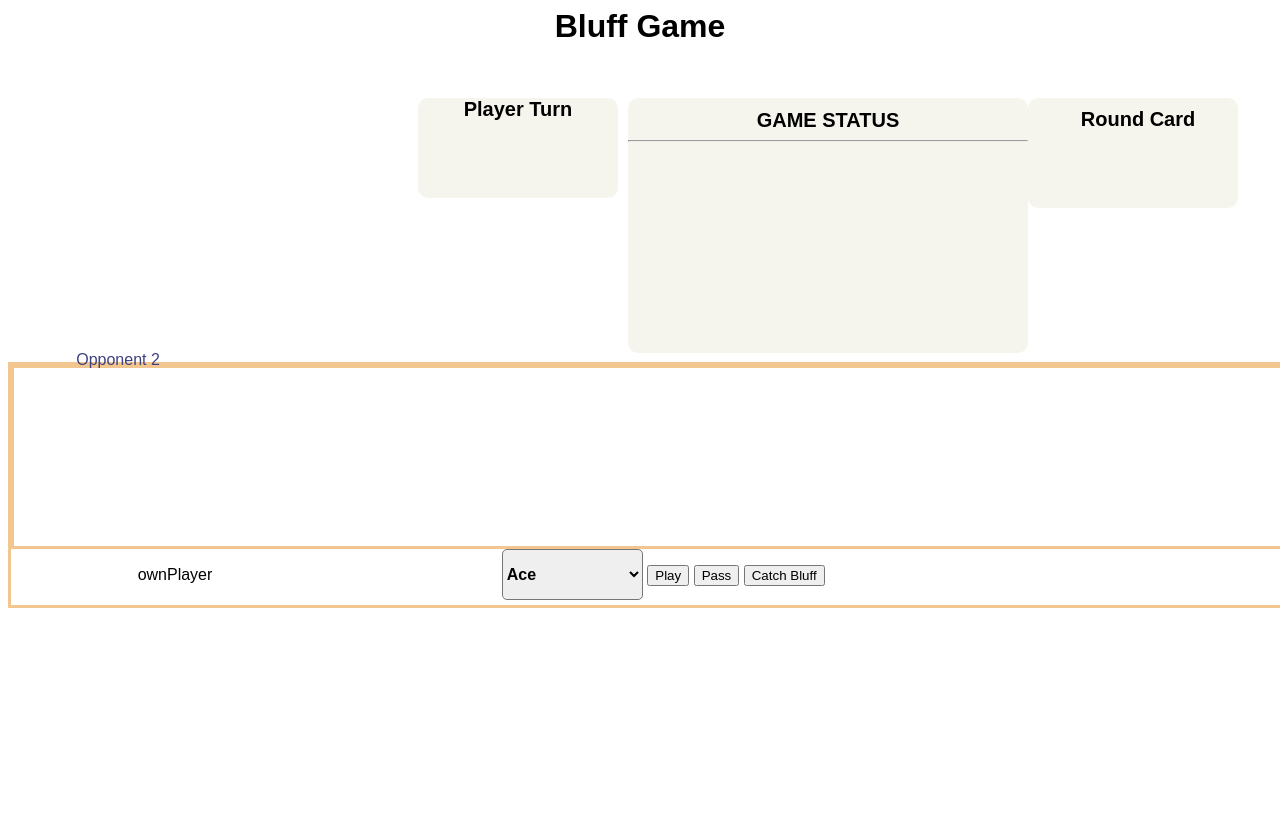
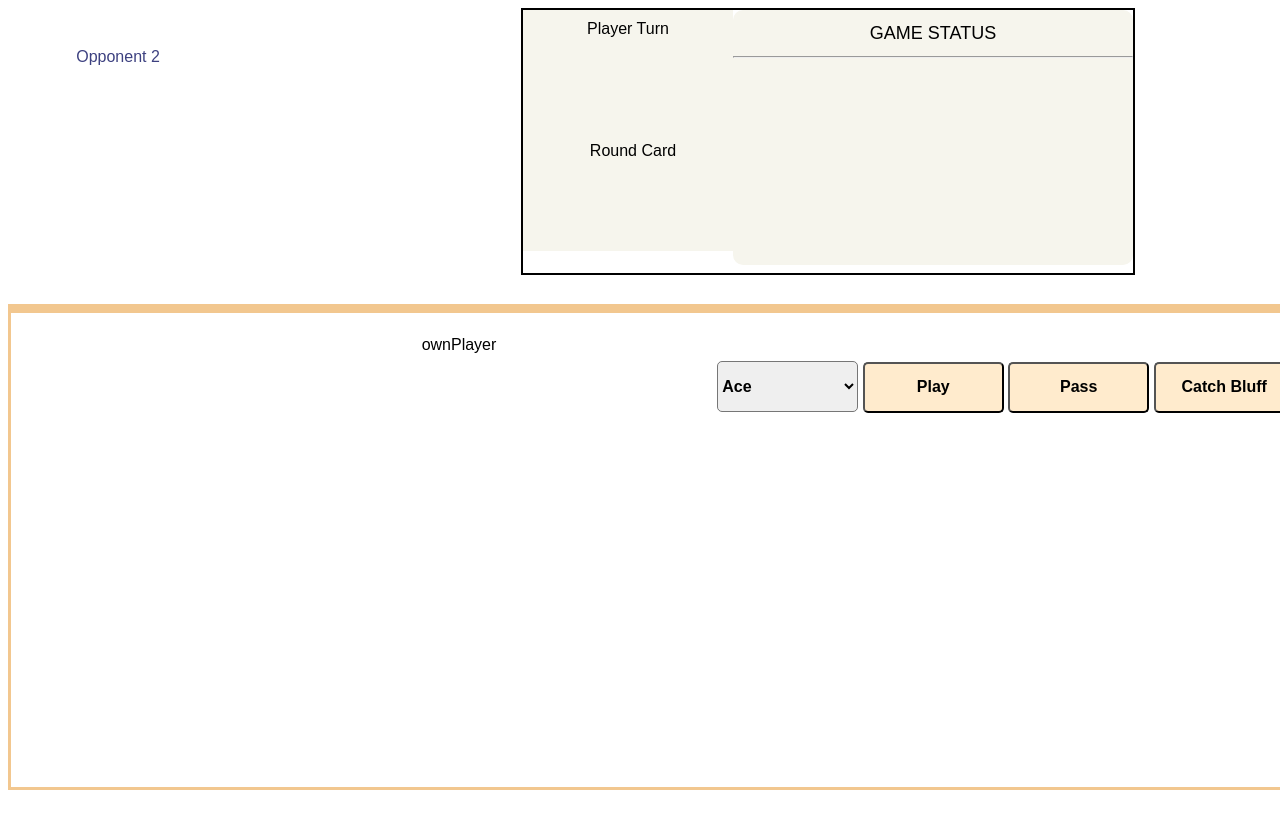
Before and after one commit to jishnu16/BluffCardGame, a website: page public/bluff.html in a window 1280 px wide. Shown: the top 828 px of the page. Drawn offline with nearby package versions, Linux system fonts and the light colour scheme; no server answers.

Commit message:
[jishnu/suman]- Layout Modified
What changes have you made?

For better view.

```diff
--- a/public/bluff.html
+++ b/public/bluff.html
@@ -9,10 +9,20 @@
 	</head>
 	<body >
 
-		<h1>Bluff Game</h1>
+		<!-- <h1>Bluff Game</h1> -->
 		<div class="table">
-			<div class="round"><b>Round Card</b>
-				<h3 id="namedCard"></h3>
+			<div class="gameStatus">
+				<div class="round">Round Card
+					 <div id="namedCard"></div>
+				</div>
+				<div class="status">GAME STATUS
+					<hr>
+					<table id = 'logTable'></table>
+					<h4 id = 'challenge'></h4>
+				</div>
+					<div class="playerTurn">Player Turn
+					<div class="turnName"></div>
+				</div>
 			</div>
 			<div class="player">
 
@@ -41,17 +51,10 @@
 					<!-- </div> -->
 				</div>
 			</div>
-			<div class="status"><b>GAME STATUS</b>
-				<hr>
-				<table id = 'logTable'></table>
-				<h4 id = 'challenge'></h4>
-			</div>
+
 			<div class="opponent1">Opponent 1
 			</div>
 			<div class="opponent2">Opponent 2</div>
-			<div class="playerTurn">Player Turn
-				<div class="turnName"></div>
-			</div>
 		</div>
 	</body>
 </html>
--- a/public/style/bluff.css
+++ b/public/style/bluff.css
@@ -20,13 +20,12 @@ h1{
     position: absolute;
     padding-top: 10px;
     padding-left: 10px;
-    top: 4%;
-    right: 25%;
+    top: 122px;
+    /* left: 128px; */
     width: 200px;
-    height: 100px;
+    height: 109px;
     background-color: #F6F5ED;
-    border-radius: 10px;
-    font-weight: bold;
+    /* border-radius: 10px; */
 }
 .player {
     position: absolute;
@@ -35,29 +34,29 @@ h1{
     /* bottom: 105px; */
     /* right: 65px; */
     width: 100%;
-    height: 30%;
+    height: 60%;
     border: 3px solid #F2C78F;
     /* left: 50%; */
+    text-align: center;
 }
 .status {
-    font-weight: bold;
-    position: absolute;
+    font-weight: 300;
+    font-size: 18px;
     padding-top: 10px;
     text-align: center;
     overflow: scroll;
-    top: 32px;
-    right: 620px;
     width: 400px;
     height: 245px;
     border-radius: 10px;
     background-color: #F6F5ED;
     line-height: 1.5em;
+    float: right;
 }
 .opponent1 {
 	position: absolute;
     line-height: 5.5em;
     text-align: center;
-    top: 250px;
+    top: 5px;
     right: 10px;
     width: 200px;
     height: 200px;
@@ -68,7 +67,7 @@ h1{
 	position: absolute;
     line-height: 5.5em;
     text-align: center;
-    top: 250px;
+    top: 5px;
     left: 10px;
     width: 200px;
     height: 200px;
@@ -77,9 +76,8 @@ h1{
 }
 
 .ownPlayer {
-	/*padding-top: 10px;*/
-
-    /* position: absolute; */
+    /* padding-top: 10px; */
+    position: absolute;
     text-align: center;
     /* bottom: 14px; */
     /* left: 691px; */
@@ -87,58 +85,69 @@ h1{
     height: 20%;
     /* color: #3d4180; */
     border-radius: 10px;
-    display: inline-block;
+    /* display: inline-block; */
+    margin-top: 23px;
+    margin-left: 284px;
+}
+.gameStatus {
+    margin: 1px solid black;
+    position: relative;
+    border: 2px solid black;
+    height: 263px;
+    width: 610px;
+    margin: auto;
 }
 
 .playerButton {
     /* position: absolute; */
-    /*padding-top: 10px;*/
+    /* padding-top: 10px; */
     /* top: 382px; */
-    /* right: 493px; */
+    right: 493px;
     width: 39%;
     height: 20%;
     text-align: center;
-    /*background-color: yellowgreen;*/
+    /* background-color: yellowgreen; */
     /* padding-left: 100; */
     display: inline-block;
+    margin-top: 48px;
+    margin-left: 350px;
 }
 .playerTurn {
     position: absolute;
-    font-weight: bold;
-    /* padding-top: 10px; */
+    padding-top: 10px;
     /* padding-left: 10px; */
-    top: 4%;
-    left: 25%;
-    width: 200px;
-    height: 100px;
-    border-radius: 10px;
-    font-size: 20px;
+    /* top: 8px; */
+    /* left: 25%; */
+    width: 210px;
+    height: 112px;
+    /* border-radius: 10px; */
+    font-size: 16px;
     background-color: #F6F5ED;
     text-align: center;
 }
 .turnName {
-    font-size: 31px;
-    font-weight: initial;
-    position: absolute;
-    padding-top: 48px;
-    top: 0px;
-    left: 43px;
-    width: 131px;
-    height: 57px;
+    font-weight: 34;
+    text-align: center;
+    margin-top: 10px;
 }
-.playerCard{
-	height: 160;
-	width: 100px;
-	border-radius: 10px;
-	border: 2px solid black;
-	margin: 5px 3px 5px 3px;
-	float: left;
+.playerCard {
+    height: 166px;
+    width: 105px;
+    border-radius: 6px;
+    border: 1px solid black;
+    margin: 8px 3px 2px -60px;
+    /* float: left; */
+    display: inline-block;
+    background-color: ghostwhite;
 }
 .suit {
-    padding-top: 13px;
-    padding-bottom: 21px;
-    padding-left: 33px;
-    font-size: 54px;
+    /* padding-top: 13px; */
+    /* padding-bottom: 21px; */
+    /* padding-left: 33px; */
+    font-size: 44px;
+    float: left;
+    margin-top: -35px;
+    margin-left: 8px;
 }
 #rank {
     width: 25px;
@@ -152,7 +161,7 @@ h1{
     bottom: 105px;
     /* right: 112px; */
     width: 100%;
-    height: 74%;
+    /*height: 74%;*/
     border: 3px solid #F2C78F;
 }
 #logTable{
@@ -163,14 +172,14 @@ h1{
     height:100%;
     width: 100%;
 }
-/*button {
+button {
     width: 141px;
     height: 51px;
     font-size: medium;
     font-weight: bold;
     background-color: blanchedalmond;
     border-radius: 5px;
-}*/
+}
 select{
 	width: 141px;
 	height: 51px;
@@ -178,15 +187,16 @@ select{
 	font-weight: bold;
 	border-radius: 5px;
 }
-h3#namedCard{
-	font-size: 20px;
+#namedCard{
+	font-size: 16px;
+    margin-top: 10px;
 }
 #challenge{
 	font-size: 20px;
 }
 #playingStatus{
-	font-size: 20px;
-	font-weight: bold;
+	font-size: 15px;
+	font-weight: 300;
 }
 b{
 	font-size: 20px;
```
Also changed, not shown: 1 other file.
